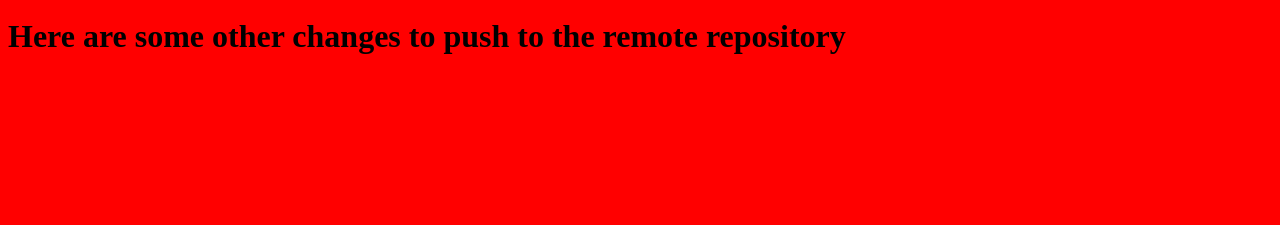
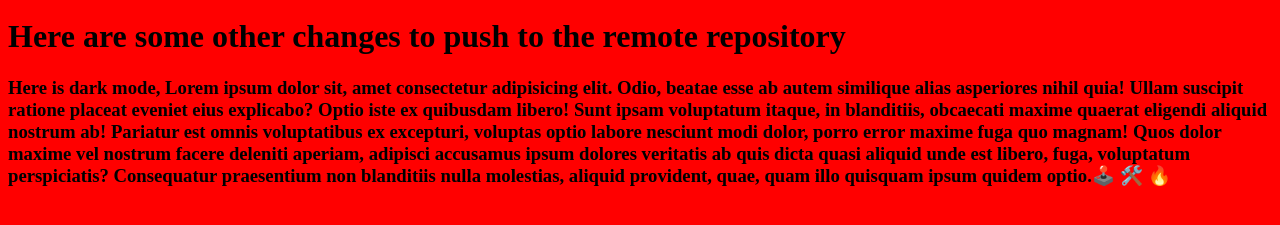
Before and after one commit to asx-dev/github-practice, a plain HTML site: page index.html in a window 1280 px wide. Shown: the part 119-344 px from the top of the page. Drawn offline with Linux system fonts and the light colour scheme.

```diff
--- a/index.html
+++ b/index.html
@@ -15,6 +15,13 @@
   obcaecati, tenetur earum quia? At sapiente tenetur nisi ut adipisci sequi ea fugiat sed incidunt, provident voluptatum
   pariatur sunt aliquid.</p>
  <h1>Here are some other changes to push to the remote repository</h1>
+ <h3>Here is dark mode, Lorem ipsum dolor sit, amet consectetur adipisicing elit. Odio, beatae esse ab autem similique
+  alias asperiores nihil quia! Ullam suscipit ratione placeat eveniet eius explicabo? Optio iste ex quibusdam libero!
+  Sunt ipsam voluptatum itaque, in blanditiis, obcaecati maxime quaerat eligendi aliquid nostrum ab! Pariatur est omnis
+  voluptatibus ex excepturi, voluptas optio labore nesciunt modi dolor, porro error maxime fuga quo magnam! Quos dolor
+  maxime vel nostrum facere deleniti aperiam, adipisci accusamus ipsum dolores veritatis ab quis dicta quasi aliquid
+  unde est libero, fuga, voluptatum perspiciatis? Consequatur praesentium non blanditiis nulla molestias, aliquid
+  provident, quae, quam illo quisquam ipsum quidem optio.🕹️ 🛠️ 🔥</h3>
 </body>
 
 </html>
```
